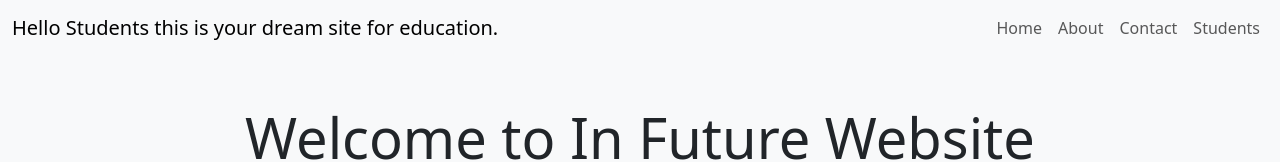
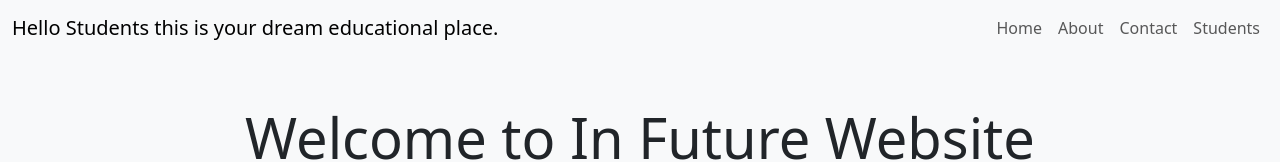
Before and after one commit to Zeeshan-eng-tech/University-Software, a Next.js app: page / in a window 1280 px wide. Shown: the top 162 px of the page. Built offline with nearby package versions, Linux system fonts and the light colour scheme.

Commit message:
Update Header.js

```diff
--- a/src/app/Header.js
+++ b/src/app/Header.js
@@ -6,7 +6,7 @@ const Header = () => {
     <nav className="navbar navbar-expand-lg navbar-light bg-light">
       <div className="container-fluid">
         <Link href="/" className="navbar-brand">
-          Hello Students this is your dream site for education.
+          Hello Students this is your dream educational place.
         </Link>
         <button
           className="navbar-toggler"
```
